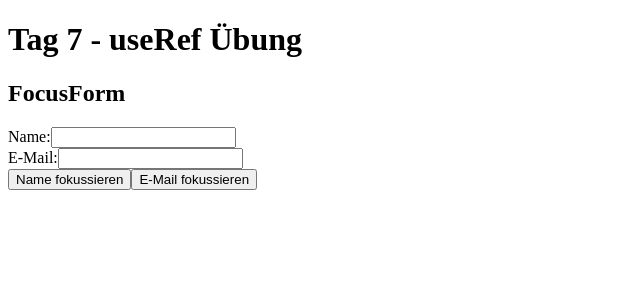
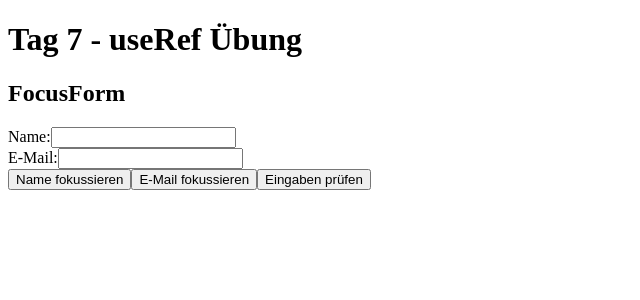
Before and after one commit to silviohoberg2/react-exercises, a React (Vite) app: page / in a window 1280 px wide. Shown: the top 300 px of the page, without its empty margins (0-640 px from the left). Built offline with nearby package versions, Linux system fonts and the light colour scheme.

Commit message:
Add useRef focus exercise day07

```diff
--- a/src/day07/FocusForm.jsx
+++ b/src/day07/FocusForm.jsx
@@ -4,8 +4,9 @@ import { useState, useRef } from "react";
 function FocusForm() {
     const [name, setName] = useState("");
     const [email, setEmail] = useState("");
+    const [message, setMessage] = useState("");
 
-    // Zwei eigene Refs für die Eingabefelder
+    // Zwei eigene Refs
     const nameInputRef = useRef(null);
     const emailInputRef = useRef(null);
 
@@ -17,10 +18,32 @@ function FocusForm() {
         emailInputRef.current.focus();
     }
 
+    // Eingaben überprüfen
+    function handleSubmit(event) {
+        event.preventDefault();
+
+        if (name.trim() === "") {
+            setMessage("Bitte einen Namen eingeben!");
+            nameInputRef.current.focus();
+            return;
+        }
+
+        if (
+            !/^[^\s@]+@[^\s@]+\.[^\s@]+$/.test(email.trim())
+        ) {
+            setMessage("Bitte eine gültige E-Mail eingeben!");
+            emailInputRef.current.focus();
+            return;
+        }
+
+        setMessage("Alle Eingaben sind gültig!");
+    }
+
     return (
         <section>
             <h2>FocusForm</h2>
 
+            <form onSubmit={handleSubmit} noValidate>
                 <div>
                     <label htmlFor="name">Name:</label>
                     <input
@@ -28,9 +51,10 @@ function FocusForm() {
                         id="name"
                         ref={nameInputRef}
                         value={name}
-                    onChange={(event) =>
-                        setName(event.target.value)
-                    }
+                        onChange={(event) => {
+                            setName(event.target.value);
+                            setMessage("");
+                        }}
                     />
                 </div>
 
@@ -41,9 +65,10 @@ function FocusForm() {
                         id="email"
                         ref={emailInputRef}
                         value={email}
-                    onChange={(event) =>
-                        setEmail(event.target.value)
-                    }
+                        onChange={(event) => {
+                            setEmail(event.target.value);
+                            setMessage("");
+                        }}
                     />
                 </div>
 
@@ -60,6 +85,13 @@ function FocusForm() {
                 >
                     E-Mail fokussieren
                 </button>
+
+                <button type="submit">
+                    Eingaben prüfen
+                </button>
+
+                {message && <p>{message}</p>}
+            </form>
         </section>
     );
 }
```
Lines whose indentation alone changed are shown as unchanged.
